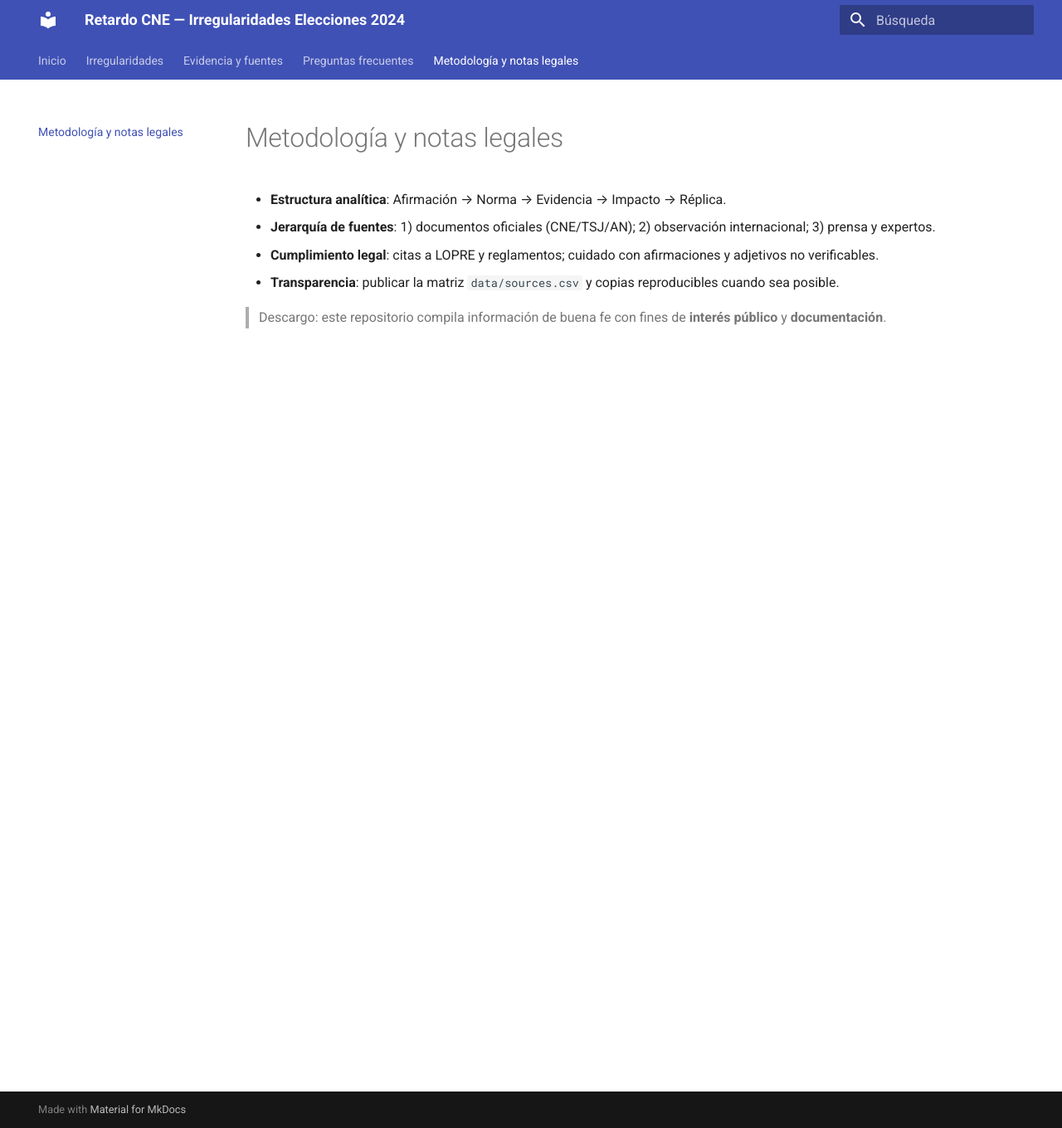
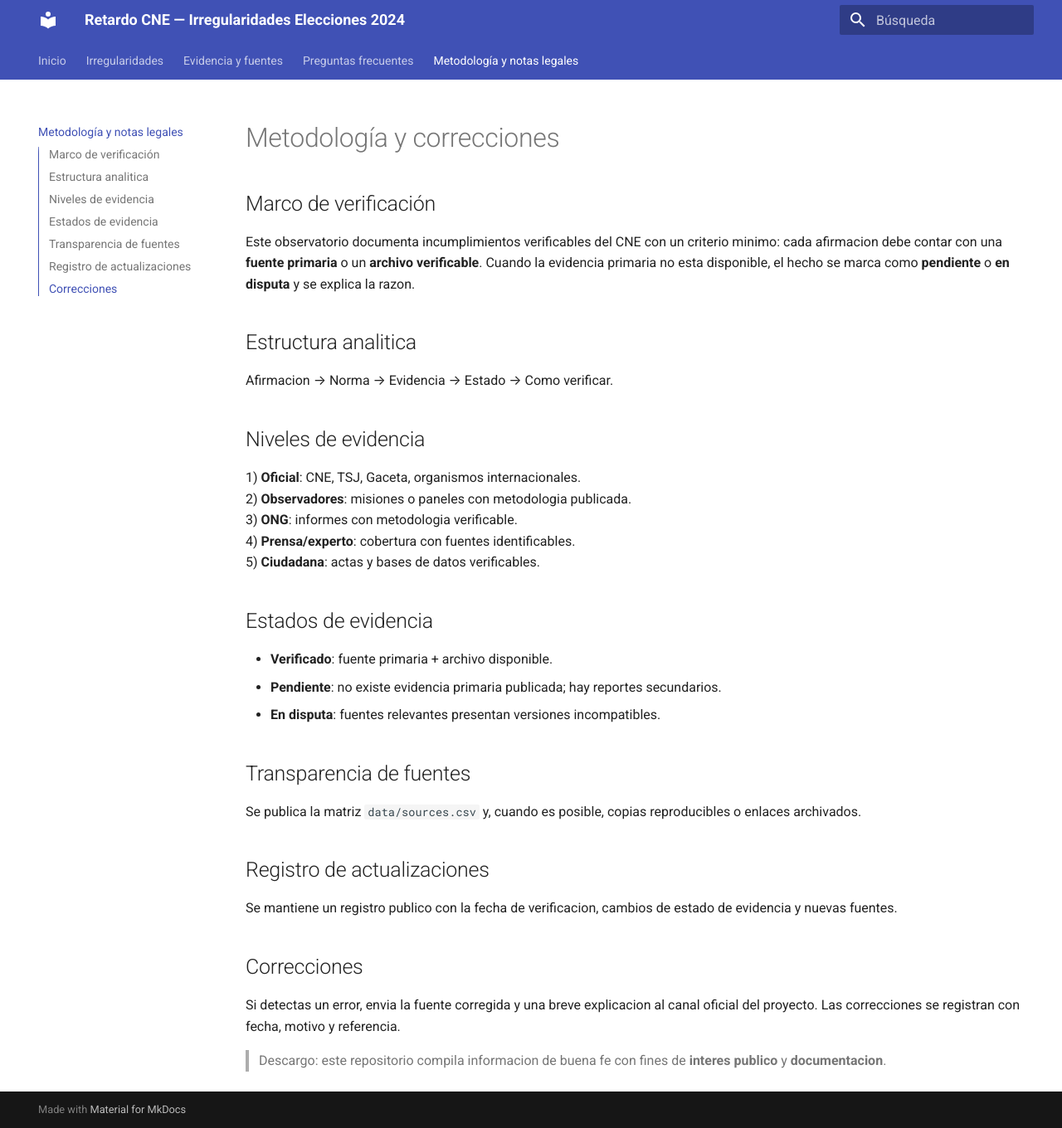
Before and after one commit to cortega26/retardo_cne, an MkDocs documentation site: the page built from docs/metodologia.md, in a window 1280 px wide and 1360 px high. Shown: the whole window at 83% size. Built offline with MkDocs 1.6.1 and Material for MkDocs 9.7.7, drawn with Linux system fonts in a browser that asks for light colours.

Commit message:
`Update translations, methodology, and documentation to reflect changes in formatting and content`

```diff
--- a/docs/metodologia.md
+++ b/docs/metodologia.md
@@ -1,9 +1,35 @@
 
-# Metodología y notas legales
+# Metodología y correcciones
 
-- **Estructura analítica**: Afirmación → Norma → Evidencia → Impacto → Réplica.
-- **Jerarquía de fuentes**: 1) documentos oficiales (CNE/TSJ/AN); 2) observación internacional; 3) prensa y expertos.
-- **Cumplimiento legal**: citas a LOPRE y reglamentos; cuidado con afirmaciones y adjetivos no verificables.
-- **Transparencia**: publicar la matriz `data/sources.csv` y copias reproducibles cuando sea posible.
+## Marco de verificación
+Este observatorio documenta incumplimientos verificables del CNE con un criterio minimo:
+cada afirmacion debe contar con una **fuente primaria** o un **archivo verificable**.
+Cuando la evidencia primaria no esta disponible, el hecho se marca como **pendiente**
+o **en disputa** y se explica la razon.
 
-> Descargo: este repositorio compila información de buena fe con fines de **interés público** y **documentación**.
+## Estructura analitica
+Afirmacion → Norma → Evidencia → Estado → Como verificar.
+
+## Niveles de evidencia
+1) **Oficial**: CNE, TSJ, Gaceta, organismos internacionales.
+2) **Observadores**: misiones o paneles con metodologia publicada.
+3) **ONG**: informes con metodologia verificable.
+4) **Prensa/experto**: cobertura con fuentes identificables.
+5) **Ciudadana**: actas y bases de datos verificables.
+
+## Estados de evidencia
+- **Verificado**: fuente primaria + archivo disponible.
+- **Pendiente**: no existe evidencia primaria publicada; hay reportes secundarios.
+- **En disputa**: fuentes relevantes presentan versiones incompatibles.
+
+## Transparencia de fuentes
+Se publica la matriz `data/sources.csv` y, cuando es posible, copias reproducibles o enlaces archivados.
+
+## Registro de actualizaciones
+Se mantiene un registro publico con la fecha de verificacion, cambios de estado de evidencia y nuevas fuentes.
+
+## Correcciones
+Si detectas un error, envia la fuente corregida y una breve explicacion al canal oficial del proyecto.
+Las correcciones se registran con fecha, motivo y referencia.
+
+> Descargo: este repositorio compila informacion de buena fe con fines de **interes publico** y **documentacion**.
```
Also changed, not shown: docs/strategy/retardo_cne_content_strategy.md (+1 -1 lines), docs/strategy/retardo_cne_credibility_improvement_strategy.md (added, +192 -0 lines), index.html (+56 -14 lines), 1 other file.
